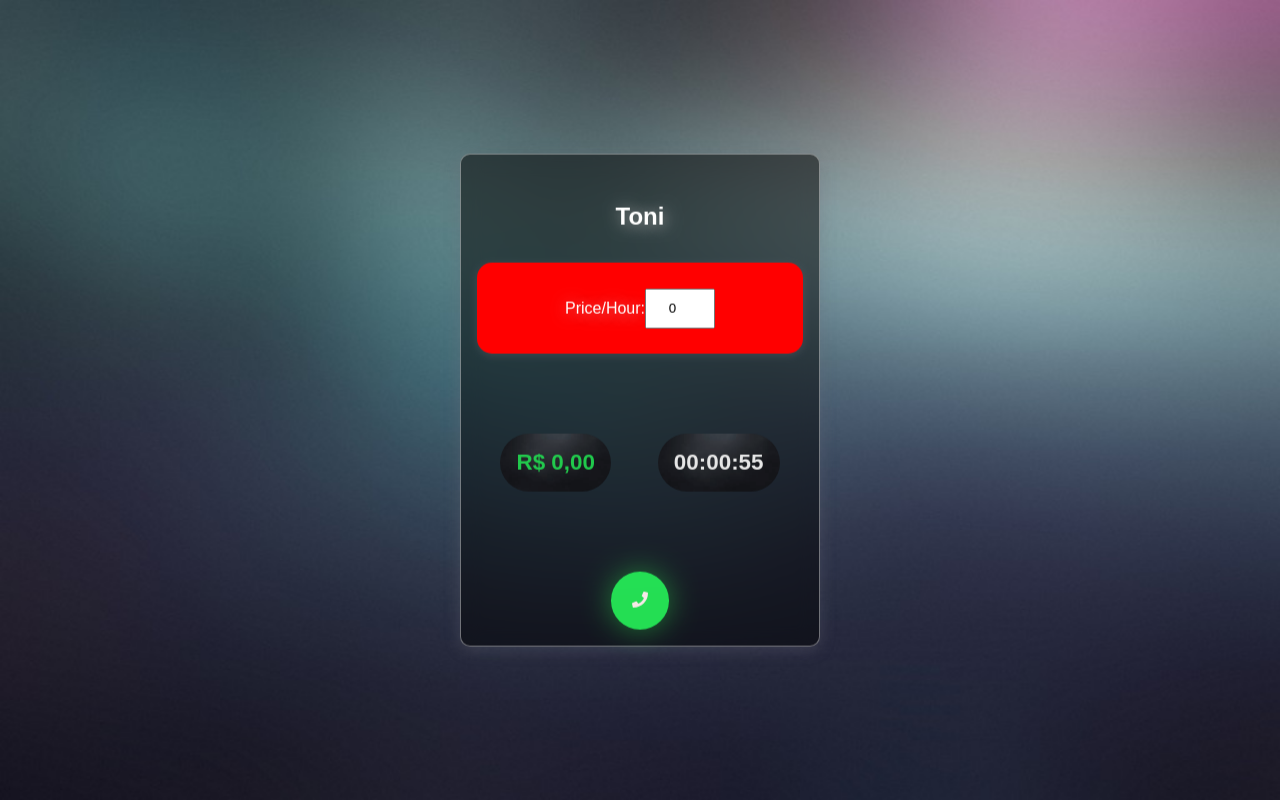
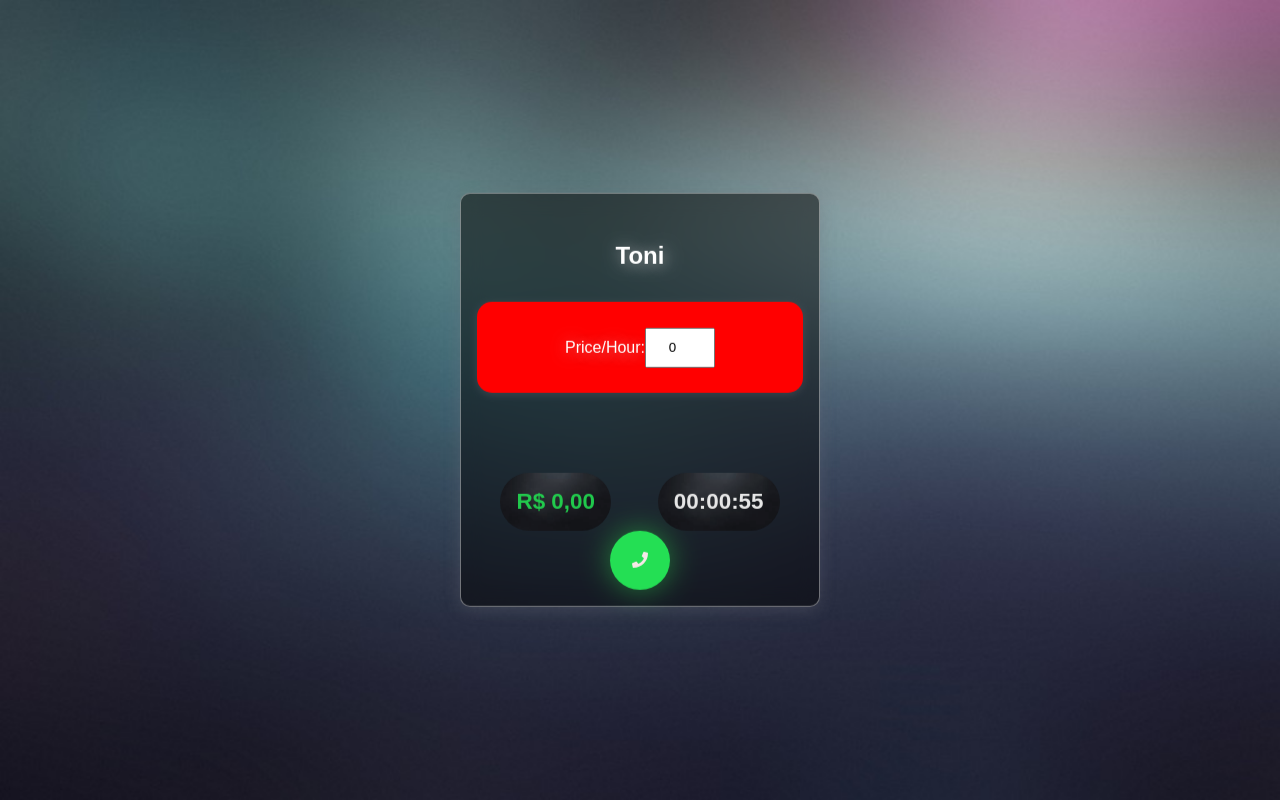
Before and after one commit to antoniomercadante/price-per-hour-react, a React (Create React App) app: page / in a window 1280 px wide. Built offline with nearby package versions, Linux system fonts and the light colour scheme.

Commit message:
using button controls component correctly

```diff
--- a/src/components/CallDetails.js
+++ b/src/components/CallDetails.js
@@ -5,12 +5,16 @@ import { FontAwesomeIcon } from "@fortawesome/react-fontawesome";
 import { faPhone, faPhoneSlash } from "@fortawesome/free-solid-svg-icons";
 import { formatTime, priceHandler } from "../utils/TimerUtils";
 
+import ControlButtons from "./ControlButtons";
 
 const CallDetails = ({ pricePerHour }) => {
   const [price, setPrice] = useState("R$ 0,00");
   const [timer, setTimer] = useState(55);
   const [isActive, setIsActive] = useState(false);
 
+  function activate() {
+    setIsActive(true)
+  }
 
   function reset() {
     setPrice("R$ 0,00");
@@ -39,13 +43,10 @@ const CallDetails = ({ pricePerHour }) => {
         <Info className="price">{price}</Info>
         <Info className="time">{formatTime(timer)}</Info>
       </Details>
-      <ButtonContainer>
-        <Button
-          off={isActive}
-          onClick={!isActive ? () => setIsActive(true) : reset}>
-          <FontAwesomeIcon icon={!isActive ? faPhone : faPhoneSlash} />
-        </Button>
-      </ButtonContainer>
+      <ControlButtons
+        activate={activate}
+        isActive={isActive}
+        reset={reset} />
     </CallWrapper >
   );
 };
--- a/src/components/ControlButtons.js
+++ b/src/components/ControlButtons.js
@@ -3,18 +3,20 @@ import { faPhone, faPhoneSlash } from "@fortawesome/free-solid-svg-icons";
 import styled, { css } from "styled-components";
 
 const ControlButtons = ({ isActive, activate, reset }) => {
+  function handleClick() {
+    if (isActive) {
+      reset();
+    } else {
+      activate();
+    }
+  }
   return (
-    <div>
-      {!isActive ? (
-        <Button onClick={activate}>
-          <FontAwesomeIcon icon={faPhone} />
-        </Button>
-      ) : (
-        <Button off onClick={reset}>
-          <FontAwesomeIcon icon={faPhoneSlash} />
-        </Button>
-      )}
-    </div>
+    <Button
+      off={isActive}
+      onClick={handleClick}>
+      <FontAwesomeIcon icon={!isActive ? faPhone : faPhoneSlash} />
+    </Button>
+
   );
 };
 
```
